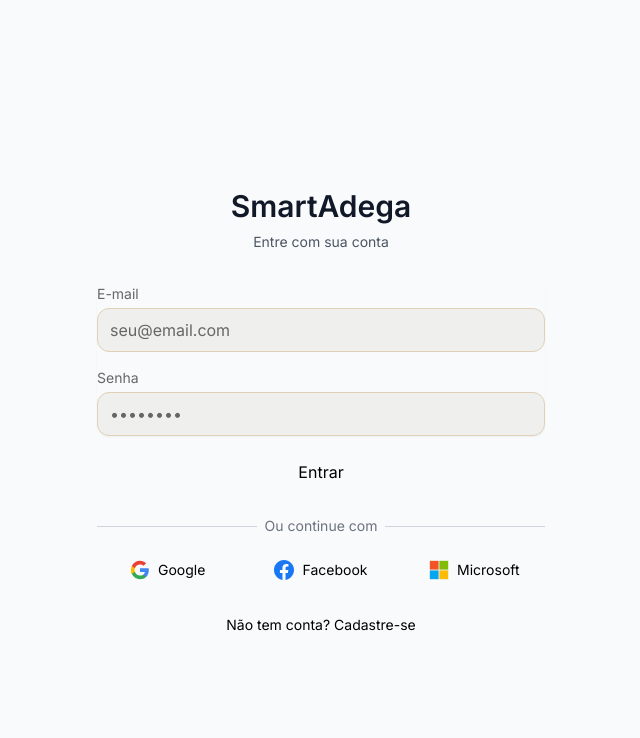
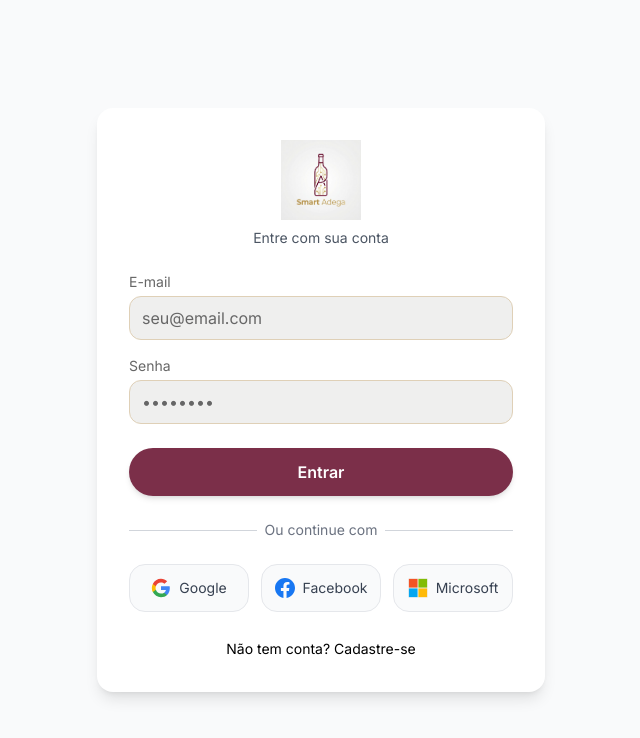
Before and after one commit to bernardofusco/SmartAdega, a React (Vite) app in the folder frontend/: page /#/login in a window 1280 px wide. Shown: the top 738 px of the page, without its empty margins (319-959 px from the left). Built offline with nearby package versions, Linux system fonts and the light colour scheme; no server answers.

Commit message:
feat: melhorar UI de autenticação com logo, estilos vinho e feedback de erro

```diff
--- a/frontend/public/sw.js
+++ b/frontend/public/sw.js
@@ -17,7 +17,7 @@ self.addEventListener('activate', (event) => {
   )
 })
 
-self.addEventListener('fetch', (event) => {
+self.addEventListener('fetch', () => {
   // Não intercepta requests - deixa o browser lidar com tudo
   return
 })
--- a/frontend/src/components/ModalConfirmImage.jsx
+++ b/frontend/src/components/ModalConfirmImage.jsx
@@ -1,4 +1,3 @@
-import { useState } from 'react'
 import Button from './Button'
 import Spinner from './Spinner'
 
--- a/frontend/src/components/Navbar.jsx
+++ b/frontend/src/components/Navbar.jsx
@@ -1,14 +1,12 @@
 import { Link, useLocation, useNavigate } from 'react-router-dom'
 import { useQueryClient } from '@tanstack/react-query'
 import { authService } from '../services/authService'
-import { useAuthStore } from '../stores/authStore'
 import { useToastStore } from '../stores/toastStore'
 
 export default function Navbar() {
   const location = useLocation()
   const navigate = useNavigate()
   const queryClient = useQueryClient()
-  const user = useAuthStore((state) => state.user)
   const addToast = useToastStore((state) => state.addToast)
 
   const isActive = (path) => {
--- a/frontend/src/hooks/useAuth.js
+++ b/frontend/src/hooks/useAuth.js
@@ -63,6 +63,8 @@ export const useAuth = () => {
     return () => {
       subscription?.unsubscribe()
     }
+    // setAuth, clearAuth e setLoading são funções do Zustand store que não mudam
+    // eslint-disable-next-line react-hooks/exhaustive-deps
   }, [])
 
   return {
--- a/frontend/src/pages/LoginPage.jsx
+++ b/frontend/src/pages/LoginPage.jsx
@@ -5,11 +5,13 @@ import { useAuthStore } from '../stores/authStore'
 import { useToastStore } from '../stores/toastStore'
 import Input from '../components/Input'
 import Button from '../components/Button'
+import logoImg from '../../logo.jpg'
 
 const LoginPage = () => {
   const [email, setEmail] = useState('')
   const [password, setPassword] = useState('')
   const [loading, setLoading] = useState(false)
+  const [formError, setFormError] = useState('')
 
   const navigate = useNavigate()
   const location = useLocation()
@@ -30,6 +32,7 @@ const LoginPage = () => {
   const handleEmailLogin = async (e) => {
     e.preventDefault()
     setLoading(true)
+    setFormError('')
 
     console.log('🔐 Tentando fazer login...')
 
@@ -51,7 +54,19 @@ const LoginPage = () => {
       }
     } catch (error) {
       console.error('❌ Erro no login:', error)
-      addToast(error.message || 'Erro ao fazer login', 'error')
+
+      let message = 'Erro ao fazer login. Tente novamente.'
+
+      if (error?.message?.toLowerCase()?.includes('invalid login credentials') ||
+          error?.message?.toLowerCase()?.includes('user not found') ||
+          error?.status === 404) {
+        message = 'Dados incorretos. Confira e tente novamente.'
+      } else if (error?.message?.toLowerCase()?.includes('email not confirmed')) {
+        message = 'E-mail não confirmado. Verifique sua caixa de entrada.'
+      }
+
+      setFormError(message)
+      addToast(message, 'error')
     } finally {
       setLoading(false)
     }
@@ -82,18 +97,17 @@ const LoginPage = () => {
 
   return (
     <div className="min-h-screen flex items-center justify-center bg-gray-50 dark:bg-dark-bg-primary py-12 px-4 sm:px-6 lg:px-8">
-      <div className="max-w-md w-full space-y-8">
-        <div>
-          <h2 className="mt-6 text-center text-3xl font-extrabold text-gray-900 dark:text-dark-text-primary">
-            SmartAdega
-          </h2>
-          <p className="mt-2 text-center text-sm text-gray-600 dark:text-dark-text-secondary">
+      <div className="max-w-md w-full">
+        <div className="bg-white dark:bg-dark-surface-primary shadow-lg rounded-2xl p-8 space-y-6">
+          <div className="space-y-2">
+            <img src={logoImg} alt="SmartAdega" className="mx-auto h-20 w-auto" />
+            <p className="text-center text-sm text-gray-600 dark:text-dark-text-secondary">
               Entre com sua conta
             </p>
           </div>
 
-        <form className="mt-8 space-y-6" onSubmit={handleEmailLogin}>
-          <div className="rounded-md shadow-sm space-y-4">
+          <form className="space-y-6" onSubmit={handleEmailLogin}>
+            <div className="space-y-4">
               <Input
                 label="E-mail"
                 type="email"
@@ -116,31 +130,43 @@ const LoginPage = () => {
             <Button
               type="submit"
               variant="primary"
-            className="w-full"
+              className="w-full h-12 text-base font-semibold shadow-md bg-wine-700 text-white hover:bg-wine-600 dark:bg-dark-wine-primary dark:hover:bg-dark-wine-secondary rounded-full"
               disabled={loading}
             >
               {loading ? 'Entrando...' : 'Entrar'}
             </Button>
+
+            {formError && (
+              <p className="text-sm text-red-600 dark:text-red-400 mt-2" role="alert" aria-live="assertive">
+                {formError}
+              </p>
+            )}
           </form>
 
-        <div className="mt-6">
+          <div>
             <div className="relative">
               <div className="absolute inset-0 flex items-center">
                 <div className="w-full border-t border-gray-300 dark:border-dark-surface-border"></div>
               </div>
               <div className="relative flex justify-center text-sm">
-              <span className="px-2 bg-gray-50 dark:bg-dark-bg-primary text-gray-500 dark:text-dark-text-muted">
+                <span className="px-2 bg-white dark:bg-dark-surface-primary text-gray-500 dark:text-dark-text-muted">
                   Ou continue com
                 </span>
               </div>
             </div>
 
             <div className="mt-6 grid grid-cols-3 gap-3">
-            <Button
+              <div
                 onClick={() => handleSocialLogin('google')}
-              disabled={loading}
-              variant="secondary"
-              className="w-full flex items-center justify-center gap-2"
+                role="button"
+                tabIndex={0}
+                onKeyDown={(e) => {
+                  if (e.key === 'Enter' || e.key === ' ') {
+                    e.preventDefault()
+                    handleSocialLogin('google')
+                  }
+                }}
+                className="w-full h-12 rounded-lg border border-gray-200 bg-gray-50 hover:bg-gray-100 dark:bg-dark-surface-secondary dark:border-dark-surface-border dark:hover:bg-dark-surface-primary flex items-center justify-center gap-2 cursor-pointer transition"
               >
                 <svg className="w-5 h-5" viewBox="0 0 24 24">
                   <path fill="#4285F4" d="M22.56 12.25c0-.78-.07-1.53-.2-2.25H12v4.26h5.92c-.26 1.37-1.04 2.53-2.21 3.31v2.77h3.57c2.08-1.92 3.28-4.74 3.28-8.09z"/>
@@ -148,26 +174,38 @@ const LoginPage = () => {
                   <path fill="#FBBC05" d="M5.84 14.09c-.22-.66-.35-1.36-.35-2.09s.13-1.43.35-2.09V7.07H2.18C1.43 8.55 1 10.22 1 12s.43 3.45 1.18 4.93l2.85-2.22.81-.62z"/>
                   <path fill="#EA4335" d="M12 5.38c1.62 0 3.06.56 4.21 1.64l3.15-3.15C17.45 2.09 14.97 1 12 1 7.7 1 3.99 3.47 2.18 7.07l3.66 2.84c.87-2.6 3.3-4.53 6.16-4.53z"/>
                 </svg>
-              <span className="text-sm">Google</span>
-            </Button>
+                <span className="text-sm text-gray-700 dark:text-dark-text-secondary">Google</span>
+              </div>
 
-            <Button
+              <div
                 onClick={() => handleSocialLogin('facebook')}
-              disabled={loading}
-              variant="secondary"
-              className="w-full flex items-center justify-center gap-2"
+                role="button"
+                tabIndex={0}
+                onKeyDown={(e) => {
+                  if (e.key === 'Enter' || e.key === ' ') {
+                    e.preventDefault()
+                    handleSocialLogin('facebook')
+                  }
+                }}
+                className="w-full h-12 rounded-lg border border-gray-200 bg-gray-50 hover:bg-gray-100 dark:bg-dark-surface-secondary dark:border-dark-surface-border dark:hover:bg-dark-surface-primary flex items-center justify-center gap-2 cursor-pointer transition"
               >
                 <svg className="w-5 h-5" viewBox="0 0 24 24" fill="#1877F2">
                   <path d="M24 12.073c0-6.627-5.373-12-12-12s-12 5.373-12 12c0 5.99 4.388 10.954 10.125 11.854v-8.385H7.078v-3.47h3.047V9.43c0-3.007 1.792-4.669 4.533-4.669 1.312 0 2.686.235 2.686.235v2.953H15.83c-1.491 0-1.956.925-1.956 1.874v2.25h3.328l-.532 3.47h-2.796v8.385C19.612 23.027 24 18.062 24 12.073z"/>
                 </svg>
-              <span className="text-sm">Facebook</span>
-            </Button>
+                <span className="text-sm text-gray-700 dark:text-dark-text-secondary">Facebook</span>
+              </div>
 
-            <Button
+              <div
                 onClick={() => handleSocialLogin('microsoft')}
-              disabled={loading}
-              variant="secondary"
-              className="w-full flex items-center justify-center gap-2"
+                role="button"
+                tabIndex={0}
+                onKeyDown={(e) => {
+                  if (e.key === 'Enter' || e.key === ' ') {
+                    e.preventDefault()
+                    handleSocialLogin('microsoft')
+                  }
+                }}
+                className="w-full h-12 rounded-lg border border-gray-200 bg-gray-50 hover:bg-gray-100 dark:bg-dark-surface-secondary dark:border-dark-surface-border dark:hover:bg-dark-surface-primary flex items-center justify-center gap-2 cursor-pointer transition"
               >
                 <svg className="w-5 h-5" viewBox="0 0 23 23">
                   <path fill="#f3f3f3" d="M0 0h23v23H0z"/>
@@ -176,8 +214,8 @@ const LoginPage = () => {
                   <path fill="#05a6f0" d="M1 12h10v10H1z"/>
                   <path fill="#ffba08" d="M12 12h10v10H12z"/>
                 </svg>
-              <span className="text-sm">Microsoft</span>
-            </Button>
+                <span className="text-sm text-gray-700 dark:text-dark-text-secondary">Microsoft</span>
+              </div>
             </div>
           </div>
 
@@ -192,6 +230,7 @@ const LoginPage = () => {
           </div>
         </div>
       </div>
+    </div>
   )
 }
 
--- a/frontend/src/pages/SignupPage.jsx
+++ b/frontend/src/pages/SignupPage.jsx
@@ -94,7 +94,7 @@ const SignupPage = () => {
           <Button
             type="submit"
             variant="primary"
-            className="w-full"
+            className="w-full h-12 text-base font-semibold shadow-md bg-wine-700 text-white hover:bg-wine-600 dark:bg-dark-wine-primary dark:hover:bg-dark-wine-secondary rounded-full"
             disabled={loading}
           >
             {loading ? 'Criando conta...' : 'Criar Conta'}
--- a/frontend/src/services/api.js
+++ b/frontend/src/services/api.js
@@ -24,7 +24,6 @@ api.interceptors.response.use(
   (error) => {
     // Se receber 401, limpar autenticação
     if (error.response?.status === 401) {
-      const message = error.response?.data?.error || ''
       // Evitar redirect em loop
       if (!window.location.hash.includes('/login')) {
         useAuthStore.getState().clearAuth()
--- a/frontend/tailwind.config.js
+++ b/frontend/tailwind.config.js
@@ -1,4 +1,5 @@
 /** @type {import('tailwindcss').Config} */
+/* eslint-env node */
 module.exports = {
   content: ["./index.html", "./src/**/*.{js,jsx,ts,tsx}"],
   darkMode: 'class',
```
Also changed, not shown: frontend/src/components/WineForm.jsx (+2 -20 lines), frontend/Logo.jpg (added). Lines whose indentation alone changed are shown as unchanged.
